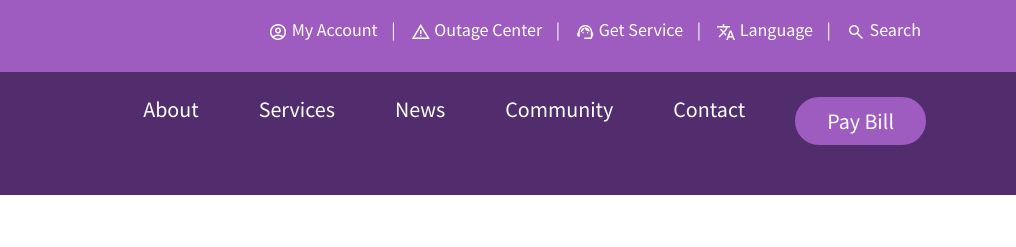
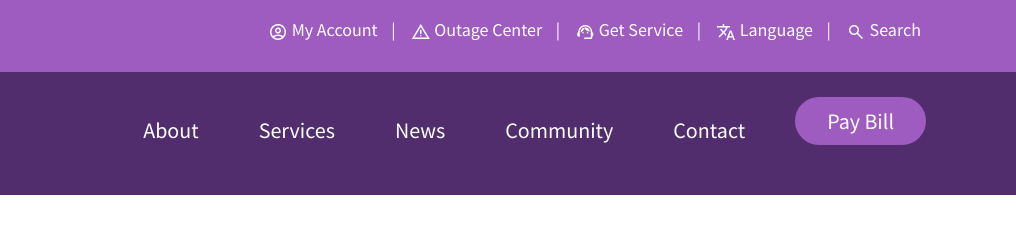
Before and after one commit to gracestrang/ict-4515-usability-finalproject, a plain HTML site: page index.html in a window 1280 px wide. Shown: the top 247 px of the page, 264-1280 px from the left. Drawn offline with nearby package versions, Linux system fonts and the light colour scheme.

Commit message:
Grace - final project

```diff
--- a/css/main.css
+++ b/css/main.css
@@ -1143,7 +1143,16 @@ header {
         -ms-flex-pack: space-between;
         list-style-type: none;
         justify-content: right;
-        margin-left: auto; }
+        margin-left: auto;
+        -webkit-box-align: center;
+        -webkit-align-items: center;
+        -ms-flex-align: center;
+        align-items: center;
+        -webkit-box-align: center;
+       -webkit-align-content: center;
+        align-content: center;
+        vertical-align:middle;
+       }
         header section.main-nav nav.main-navigation ul li {
           margin-right: 4rem; }
           header section.main-nav nav.main-navigation ul li:last-child {
```
